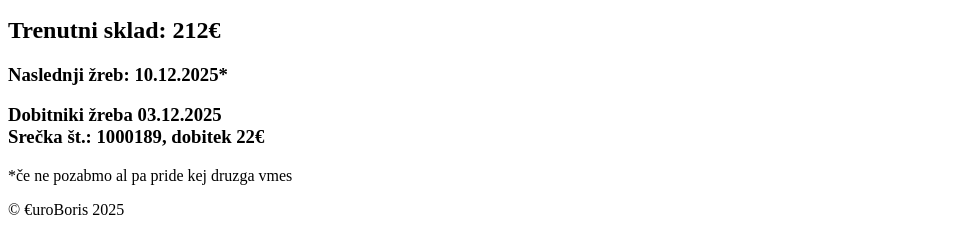
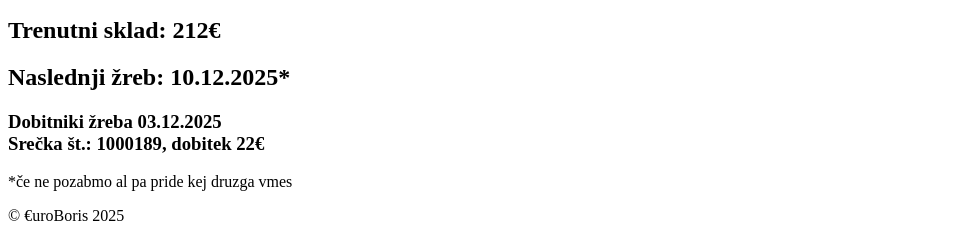
Before and after one commit to euroboris/euroboris.github.io, a plain HTML site: page index.html in a window 1280 px wide. Shown: the part 751-992 px from the top of the page, without its empty margins (0-967 px from the left). Drawn offline with Linux system fonts and the light colour scheme.

Commit message:
Update index.html

```diff
--- a/index.html
+++ b/index.html
@@ -18,7 +18,7 @@
 <h1>Božični €uroBoris</h1>
 <h2>Samo v decembru ob zadetku dveh številk,<br>nagada v višini 10% nagradnega sklada.</h2>
 <h2>Trenutni sklad: 212€ </h2>
-<h3>Naslednji žreb: 10.12.2025*</h3>
+<h2>Naslednji žreb: 10.12.2025*</h2>
 <h3>Dobitniki žreba 03.12.2025<br>Srečka št.: 1000189, dobitek 22€</h3>
 <p>*če ne pozabmo al pa pride kej druzga vmes</p>
 <p>© €uroBoris 2025</p>
```
